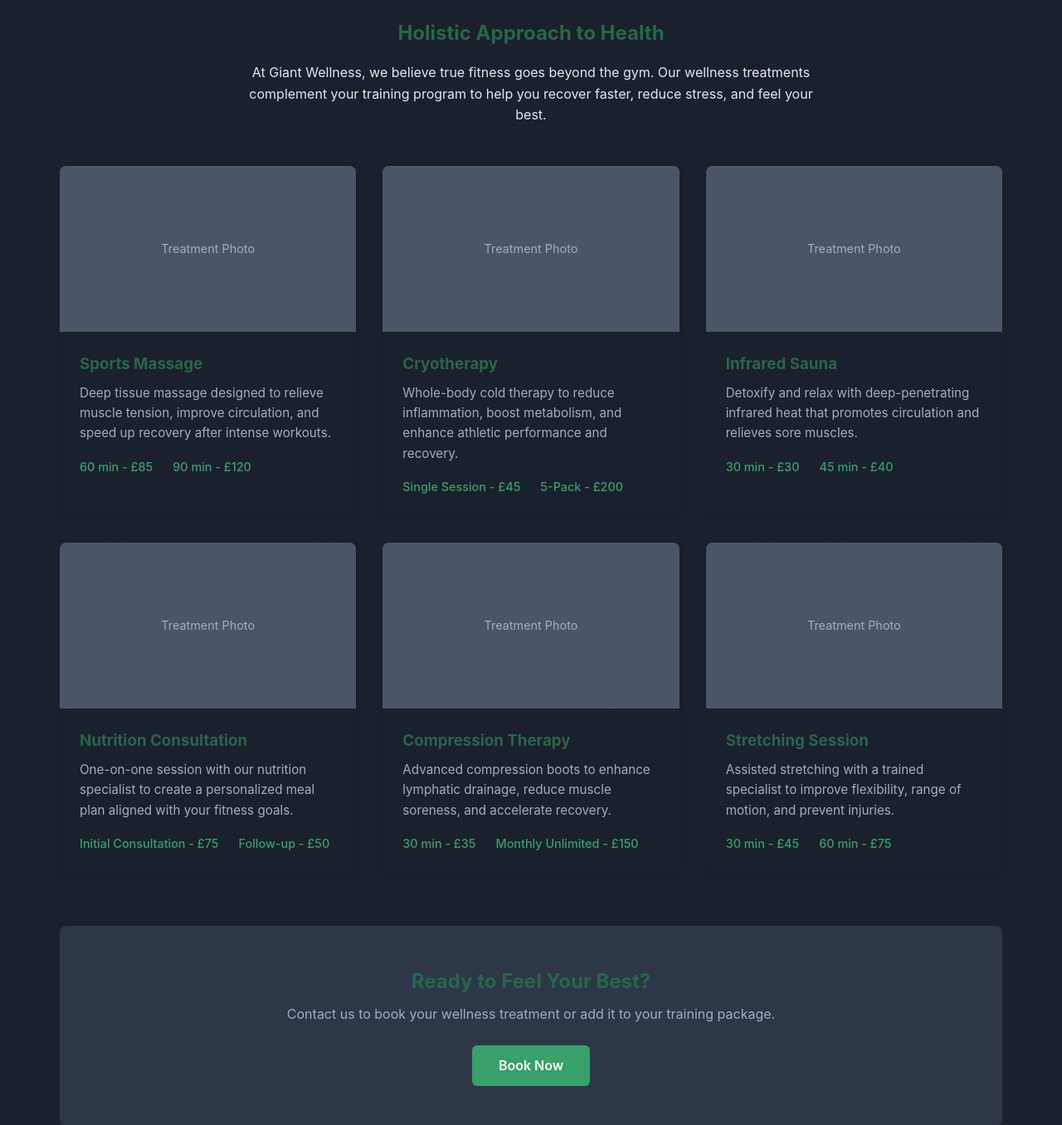
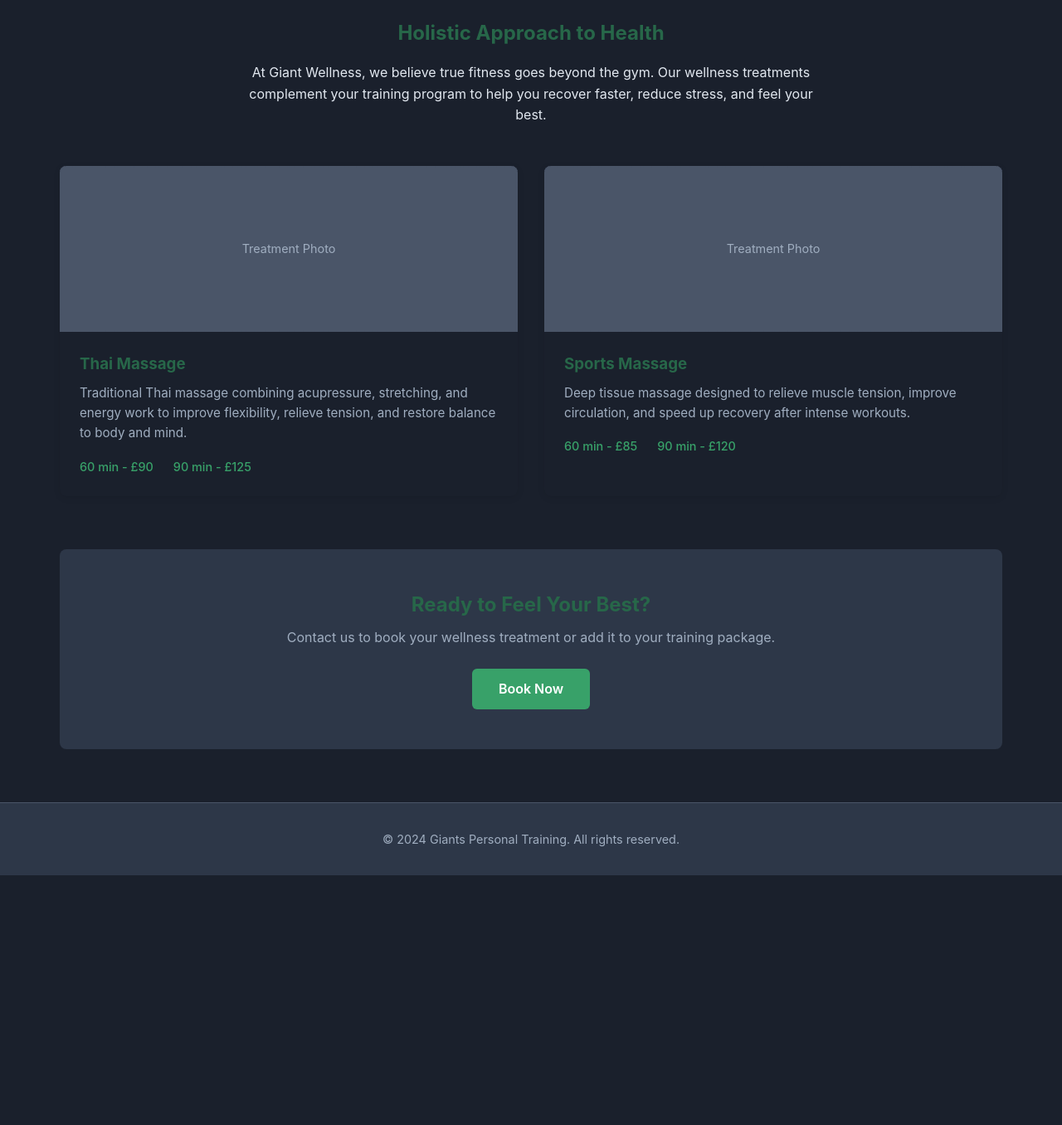
Before and after one commit to rossforsyth055-wq/Giants, a FastAPI app: page /wellness in a window 1280 px wide. Shown: the part 310-1666 px from the top of the page at 83% size. After the commit the page ends 1365 px from the top, so only its background shows below. Run offline with FastAPI, Linux system fonts and the light colour scheme.

Commit message:
Update wellness page to only include Thai and Sports massage
Co-Authored-By: Claude Opus 4.5 <noreply@anthropic.com>

```diff
--- a/src/giants/templates/wellness.html
+++ b/src/giants/templates/wellness.html
@@ -20,11 +20,11 @@
                 <span>Treatment Photo</span>
             </div>
             <div class="treatment-content">
-                <h3>Sports Massage</h3>
-                <p>Deep tissue massage designed to relieve muscle tension, improve circulation, and speed up recovery after intense workouts.</p>
+                <h3>Thai Massage</h3>
+                <p>Traditional Thai massage combining acupressure, stretching, and energy work to improve flexibility, relieve tension, and restore balance to body and mind.</p>
                 <div class="treatment-details">
-                    <span>60 min - £85</span>
-                    <span>90 min - £120</span>
+                    <span>60 min - £90</span>
+                    <span>90 min - £125</span>
                 </div>
             </div>
         </div>
@@ -34,67 +34,11 @@
                 <span>Treatment Photo</span>
             </div>
             <div class="treatment-content">
-                <h3>Cryotherapy</h3>
-                <p>Whole-body cold therapy to reduce inflammation, boost metabolism, and enhance athletic performance and recovery.</p>
+                <h3>Sports Massage</h3>
+                <p>Deep tissue massage designed to relieve muscle tension, improve circulation, and speed up recovery after intense workouts.</p>
                 <div class="treatment-details">
-                    <span>Single Session - £45</span>
-                    <span>5-Pack - £200</span>
-                </div>
-            </div>
-        </div>
-
-        <div class="treatment-card">
-            <div class="treatment-image placeholder">
-                <span>Treatment Photo</span>
-            </div>
-            <div class="treatment-content">
-                <h3>Infrared Sauna</h3>
-                <p>Detoxify and relax with deep-penetrating infrared heat that promotes circulation and relieves sore muscles.</p>
-                <div class="treatment-details">
-                    <span>30 min - £30</span>
-                    <span>45 min - £40</span>
-                </div>
-            </div>
-        </div>
-
-        <div class="treatment-card">
-            <div class="treatment-image placeholder">
-                <span>Treatment Photo</span>
-            </div>
-            <div class="treatment-content">
-                <h3>Nutrition Consultation</h3>
-                <p>One-on-one session with our nutrition specialist to create a personalized meal plan aligned with your fitness goals.</p>
-                <div class="treatment-details">
-                    <span>Initial Consultation - £75</span>
-                    <span>Follow-up - £50</span>
-                </div>
-            </div>
-        </div>
-
-        <div class="treatment-card">
-            <div class="treatment-image placeholder">
-                <span>Treatment Photo</span>
-            </div>
-            <div class="treatment-content">
-                <h3>Compression Therapy</h3>
-                <p>Advanced compression boots to enhance lymphatic drainage, reduce muscle soreness, and accelerate recovery.</p>
-                <div class="treatment-details">
-                    <span>30 min - £35</span>
-                    <span>Monthly Unlimited - £150</span>
-                </div>
-            </div>
-        </div>
-
-        <div class="treatment-card">
-            <div class="treatment-image placeholder">
-                <span>Treatment Photo</span>
-            </div>
-            <div class="treatment-content">
-                <h3>Stretching Session</h3>
-                <p>Assisted stretching with a trained specialist to improve flexibility, range of motion, and prevent injuries.</p>
-                <div class="treatment-details">
-                    <span>30 min - £45</span>
-                    <span>60 min - £75</span>
+                    <span>60 min - £85</span>
+                    <span>90 min - £120</span>
                 </div>
             </div>
         </div>
```
